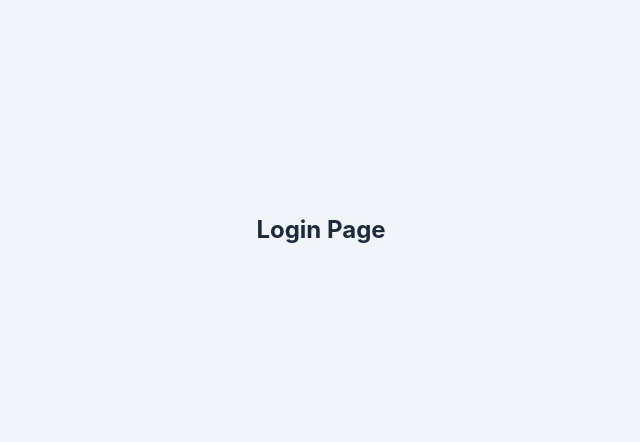
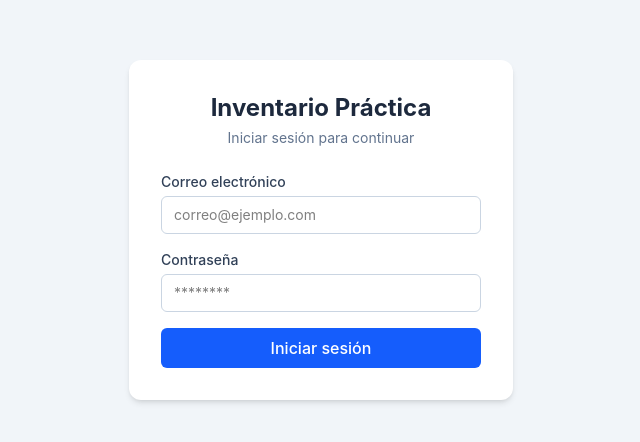
Before and after one commit to GeraldRL/SI-WEB-BORRADOR, a React (Vite) app in the folder client/: page /login in a window 1280 px wide. Shown: the part 170-612 px from the top of the page, without its empty margins (319-959 px from the left). Built offline with nearby package versions, Linux system fonts and the light colour scheme.

Commit message:
feat(auth): maquetar página de login con datos simulados

```diff
--- a/client/src/pages/LoginPage.jsx
+++ b/client/src/pages/LoginPage.jsx
@@ -1,11 +1,80 @@
 // Página completa para la sección de login de la aplicación. Esta página se muestra cuando el usuario no ha iniciado sesión y necesita autenticarse para acceder a las funcionalidades protegidas de la aplicación.
 
+import { useState } from "react";
+import { useNavigate } from "react-router-dom";
+
 function LoginPage() {
+    const navigate = useNavigate();
+    const [email, setEmail] = useState('');
+    const [password, setPassword] = useState('');
+    const [error, setError] = useState('');
+
+    const handleSubmit = (e) => {
+        e.preventDefault();
+
+        if (!email || !password) {
+            setError('Completa todos los campos')
+            return;
+        }
+
+        // Simulación: más adelante esto llamará a la API real
+        setError('');
+        navigate('/dashboard'); // Redirige al dashboard después de un login exitoso
+    }
+
     return (
-        <div className="min-h-screen flex items-center justify-center bg-slate-100">
-            <h1 className="text-2xl font-bold text-slate-800">
-                Login Page
-            </h1>
+        <div className="min-h-screen flex items-center justify-center bg-slate-100 px-4">
+            <div className="w-full max-w-sm bg-white rounded-xl shadow-md p-8">
+                <h1 className="text-2xl font-bold text-slate-800 text-center">
+                    Inventario Práctica
+                </h1>
+                <p className="text-sm text-slate-500 text-center mt-1 mb-6">
+                    Iniciar sesión para continuar
+                </p>
+
+                <form onSubmit={handleSubmit} className="flex flex-col gap-4">
+                    <div>
+                        <label htmlFor="email" className="block text-sm font-medium text-slate-700 mb-1">
+                            Correo electrónico
+                        </label>
+                        <input
+                            id="email"
+                            type="email"
+                            value={email}
+                            onChange={(e) => setEmail(e.target.value)}
+                            placeholder="correo@ejemplo.com"
+                            className="w-full px-3 py-2 border border-slate-300 rounded-md text-sm focus:outline-none focus:ring-2 focus:ring-blue-500"
+                        />
+                    </div>
+
+                    {error && <p className="text-red-600 text-sm">{error}</p>}
+
+                    <div>
+                        <label htmlFor="password" className="block text-sm font-medium text-slate-700 mb-1">
+                            Contraseña
+                        </label>
+                        <input
+                            id="password"
+                            type="password"
+                            value={password}
+                            onChange={(e) => setPassword(e.target.value)}
+                            placeholder="********"
+                            className="w-full px-3 py-2 border border-slate-300 rounded-md text-sm focus:outline-none focus:ring-2 focus:ring-blue-500"
+                        />
+                    </div>
+
+                    {error && <p className="text-red-600 text-sm">{error}</p>}
+
+                    <button
+                        type="submit"
+                        className="w-full bg-blue-600 hover:bg-blue-700 text-white font-medium py-2 rounded-md transition-colors"
+                    >
+                        Iniciar sesión
+                    </button>
+
+                </form>
+
+            </div>
         </div>
     );
 }
```
